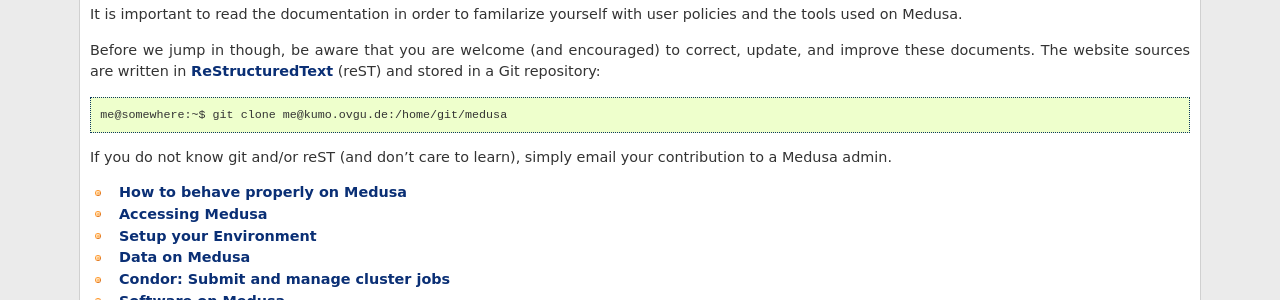
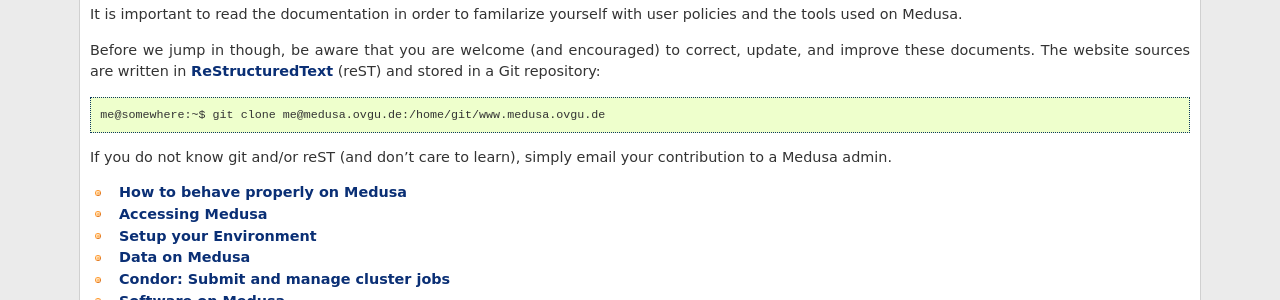
Before and after one commit to psychoinformatics-de/ipsy-docs, a Sphinx documentation site: the page built from source/userdoc/index.rst, in a window 1280 px wide. Shown: the part 263-563 px from the top of the page. Built offline with Sphinx 7.4.7, drawn with Linux system fonts in a browser that asks for light colours; formulas are drawn with MathJax 3.

Commit message:
We're going to keep the git repo on Medusa.

```diff
--- a/source/userdoc/index.rst
+++ b/source/userdoc/index.rst
@@ -17,7 +17,7 @@
 update, and improve these documents. The website sources are written in ReStructuredText_
 (reST) and stored in a Git repository::
 
-  me@somewhere:~$ git clone me@kumo.ovgu.de:/home/git/medusa
+  me@somewhere:~$ git clone me@medusa.ovgu.de:/home/git/www.medusa.ovgu.de
 
 If you do not know git and/or reST (and don't care to learn), simply email your contribution
 to a Medusa admin.
```
